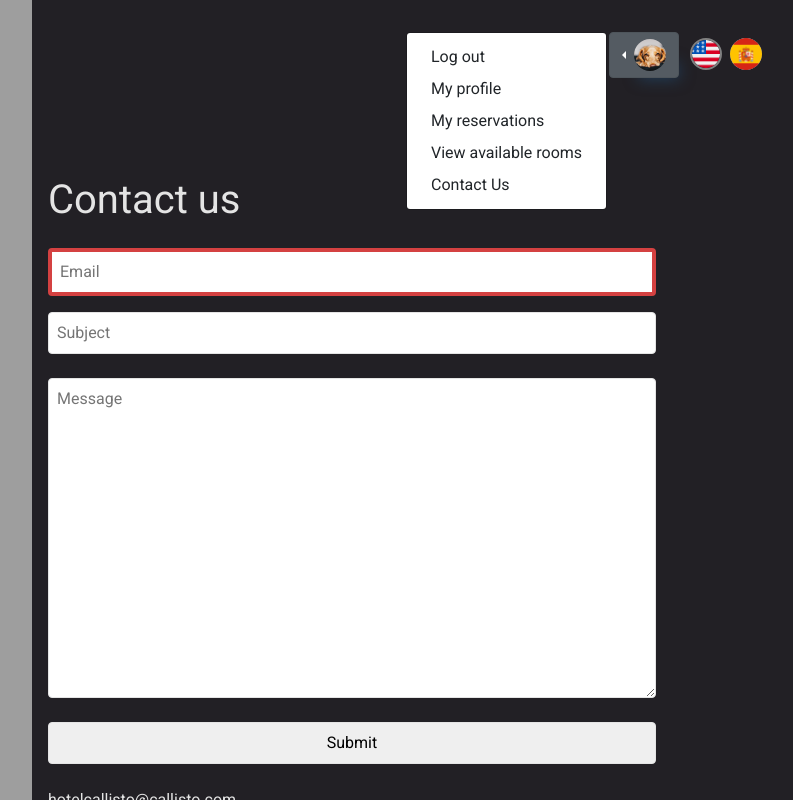
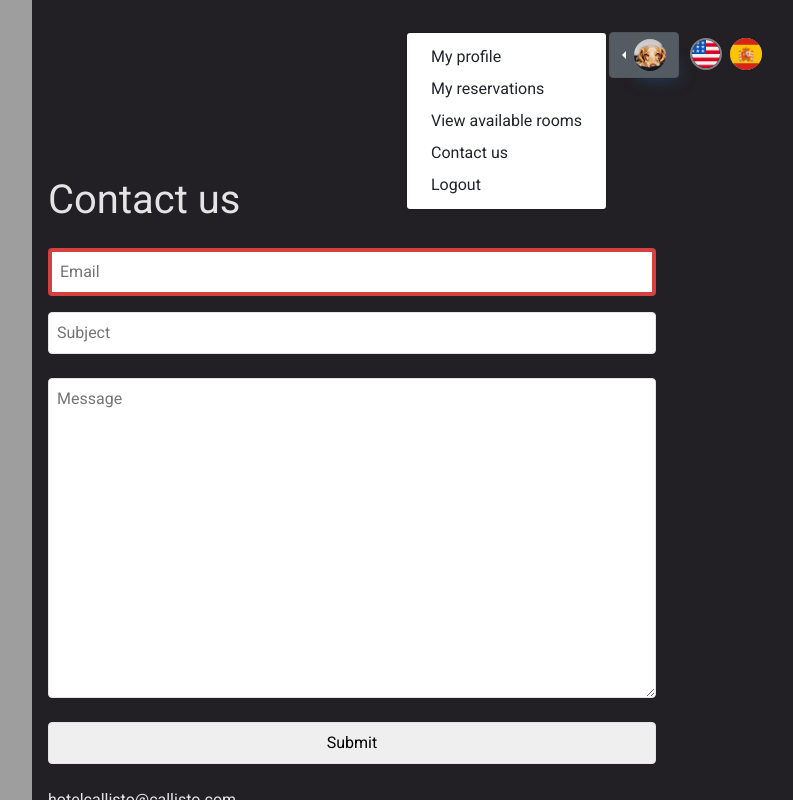
Before and after one commit to shrutipanchal7699/CMPE131, a Flask app: page /contactus in a window 1280 px wide, after a click that opens the changed part. Shown: the whole page, without its empty margins (480-1273 px from the left). Run offline with Flask 2, Linux system fonts and the light colour scheme; a user stored in the database is signed in; some libraries are stand-ins or nearby versions; grey boxes are pictures that could not be loaded.

Commit message:
Add spanish version for homepage.

```diff
--- a/app/templates/base.html
+++ b/app/templates/base.html
@@ -42,14 +42,16 @@
         <div class="dropdown-menu">
             {% block dropdown %}
             {% if current_user.is_authenticated %}
-            <a class="dropdown-item" href="{{ url_for('logout') }}">Log out</a>
-            <a class="dropdown-item" href="{{ url_for('profile_page') }}">My profile</a>
-            <a class="dropdown-item" href="{{ url_for('bookings_page') }}">My reservations</a>
+            <a id="dropdown-myprofile" class="dropdown-item" href="{{ url_for('profile_page') }}">My profile</a>
+            <a id="dropdown-myreservations" class="dropdown-item" href="{{ url_for('bookings_page') }}">My reservations</a>
             {% else %}
-            <a class="dropdown-item" href="{{ url_for('auth_page') }}">Login or Register</a>
+            <a id="dropdown-loginregister" class="dropdown-item" href="{{ url_for('auth_page') }}">Login or register</a>
             {% endif %}
-            <a class="dropdown-item" href="{{ url_for('room_list_page') }}">View available rooms</a>
-            <a class="dropdown-item" href="{{ url_for('contact_us') }}">Contact Us</a>
+            <a id="dropdown-availablerooms" class="dropdown-item" href="{{ url_for('room_list_page') }}">View available rooms</a>
+            <a id="dropdown-contactus" class="dropdown-item" href="{{ url_for('contact_us') }}">Contact us</a>
+            {% if current_user.is_authenticated %}
+            <a id="dropdown-logout" class="dropdown-item" href="{{ url_for('logout') }}">Logout</a>
+            {% endif %}
             {% endblock %}
         </div>
         <div id="language-selection-div">
@@ -64,16 +66,76 @@
     <script>
         $(document).ready(function() {
 
+            changePageLanguage();
+
             $("#us-flag-icon").click(function() {
                 sessionStorage.setItem("weblang", "en_us");
-                location.reload()
+                changePageLanguage();
+                changeBaseLanguage();
             })
 
             $("#es-flag-icon").click(function() {
                 sessionStorage.setItem("weblang", "es_es");
-                location.reload()
+                changePageLanguage();
+                changeBaseLanguage();
             })
         })
+
+        function changeInnerHTML(id, newtext) {
+            var htmlelem = document.getElementById(id);
+
+            if (htmlelem) {
+                htmlelem.innerHTML = newtext;
+            }
+        }
+
+        function changeBaseLanguage() {
+            var en_us = {
+                logout: "Logout",
+                myprofile: "My profile",
+                myreservations: "My reservations",
+                loginregister: "Login or register",
+                availablerooms: "View available rooms",
+                contactus: "Contact us"
+            };
+
+            var es_es = {
+                logout: "Salir",
+                myprofile: "Mi perfil",
+                myreservations: "Mis reservas",
+                loginregister: "Iniciar sesión o registrarse",
+                availablerooms: "Ver las habitaciones disponibles",
+                contactus: "Contáctate con nosotros"
+            };
+
+            var baselang;
+
+            switch (sessionStorage.getItem("weblang")) {
+                case "en_us":
+                    baselang = en_us;
+                    $("#us-flag-icon").addClass("selected");
+                    $("#es-flag-icon").removeClass("selected");
+                    break;
+                case "es_es":
+                    baselang = es_es;
+                    $("#es-flag-icon").addClass("selected");
+                    $("#us-flag-icon").removeClass("selected");
+                    break;
+                default:
+                    baselang = en_us;
+                    $("#us-flag-icon").addClass("selected");
+                    $("#es-flag-icon").removeClass("selected");
+                    break;
+            }
+
+            changeInnerHTML("dropdown-logout", baselang.logout);
+            changeInnerHTML("dropdown-myprofile", baselang.myprofile);
+            changeInnerHTML("dropdown-myreservations", baselang.myreservations);
+            changeInnerHTML("dropdown-loginregister", baselang.loginregister);
+            changeInnerHTML("dropdown-availablerooms", baselang.availablerooms);
+            changeInnerHTML("dropdown-contactus", baselang.contactus);
+        }
+
     </script>
 </body>
 
--- a/app/templates/contactus.html
+++ b/app/templates/contactus.html
@@ -25,6 +25,7 @@
 </div>
 
 <script>
+    function changePageLanguage() {
         var en_us = {
             contactus: "Contact us",
             inputemail: "Email",
@@ -47,14 +48,17 @@
             case "en_us":
                 lang = en_us
                 $("#us-flag-icon").addClass("selected");
+                $("#es-flag-icon").removeClass("selected");
                 break;
             case "es_es":
                 lang = es_es
                 $("#es-flag-icon").addClass("selected");
+                $("#us-flag-icon").removeClass("selected");
                 break;
             default:
                 lang = en_us
                 $("#us-flag-icon").addClass("selected");
+                $("#es-flag-icon").removeClass("selected");
                 break;
         }
 
@@ -63,7 +67,7 @@
         document.getElementById("input-subject").placeholder = lang.inputsubject;
         document.getElementById("textarea-message").placeholder = lang.textareamessage;
         document.getElementById("contact-us-submit").value = lang.contactussubmit;
-
+    }
 </script>
 
 {% endblock %}
```
Also changed, not shown: app/templates/roomList.html (+46 -3 lines). Lines whose indentation alone changed are shown as unchanged.
